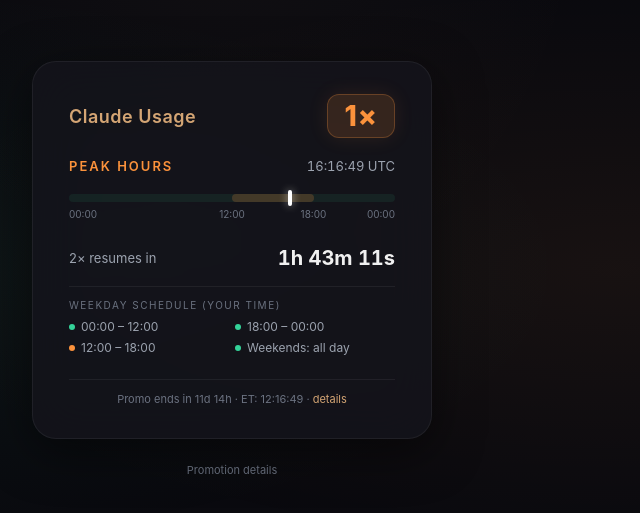
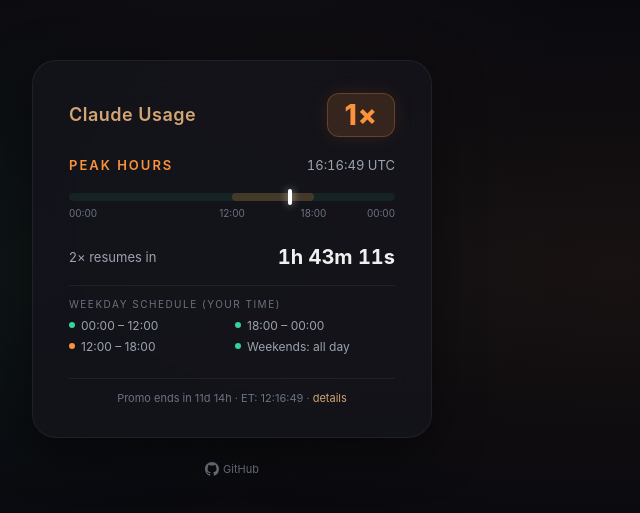
Before and after one commit to sondh5/claude-offpeak, a plain HTML site: page index.html in a window 1280 px wide. Shown: the part 131-644 px from the top of the page, 408-1048 px from the left. Drawn offline with Linux system fonts and the light colour scheme.

Commit message:
feat: add GitHub link with icon, remove duplicate promo link

```diff
--- a/index.html
+++ b/index.html
@@ -233,7 +233,7 @@
 <body>
   <div class="card" id="app"></div>
   <footer>
-    <a href="https://support.claude.com/en/articles/14063676-claude-march-2026-usage-promotion" target="_blank" rel="noopener">Promotion details</a>
+    <a href="https://github.com/sondh5/claude-offpeak" target="_blank" rel="noopener" style="display:inline-flex;align-items:center;gap:4px"><svg width="14" height="14" viewBox="0 0 16 16" fill="currentColor"><path d="M8 0C3.58 0 0 3.58 0 8c0 3.54 2.29 6.53 5.47 7.59.4.07.55-.17.55-.38 0-.19-.01-.82-.01-1.49-2.01.37-2.53-.49-2.69-.94-.09-.23-.48-.94-.82-1.13-.28-.15-.68-.52-.01-.53.63-.01 1.08.58 1.23.82.72 1.21 1.87.87 2.33.66.07-.52.28-.87.51-1.07-1.78-.2-3.64-.89-3.64-3.95 0-.87.31-1.59.82-2.15-.08-.2-.36-1.02.08-2.12 0 0 .67-.21 2.2.82.64-.18 1.32-.27 2-.27.68 0 1.36.09 2 .27 1.53-1.04 2.2-.82 2.2-.82.44 1.1.16 1.92.08 2.12.51.56.82 1.27.82 2.15 0 3.07-1.87 3.75-3.65 3.95.29.25.54.73.54 1.48 0 1.07-.01 1.93-.01 2.2 0 .21.15.46.55.38A8.01 8.01 0 0016 8c0-4.42-3.58-8-8-8z"/></svg>GitHub</a>
   </footer>
 
   <script>
```
